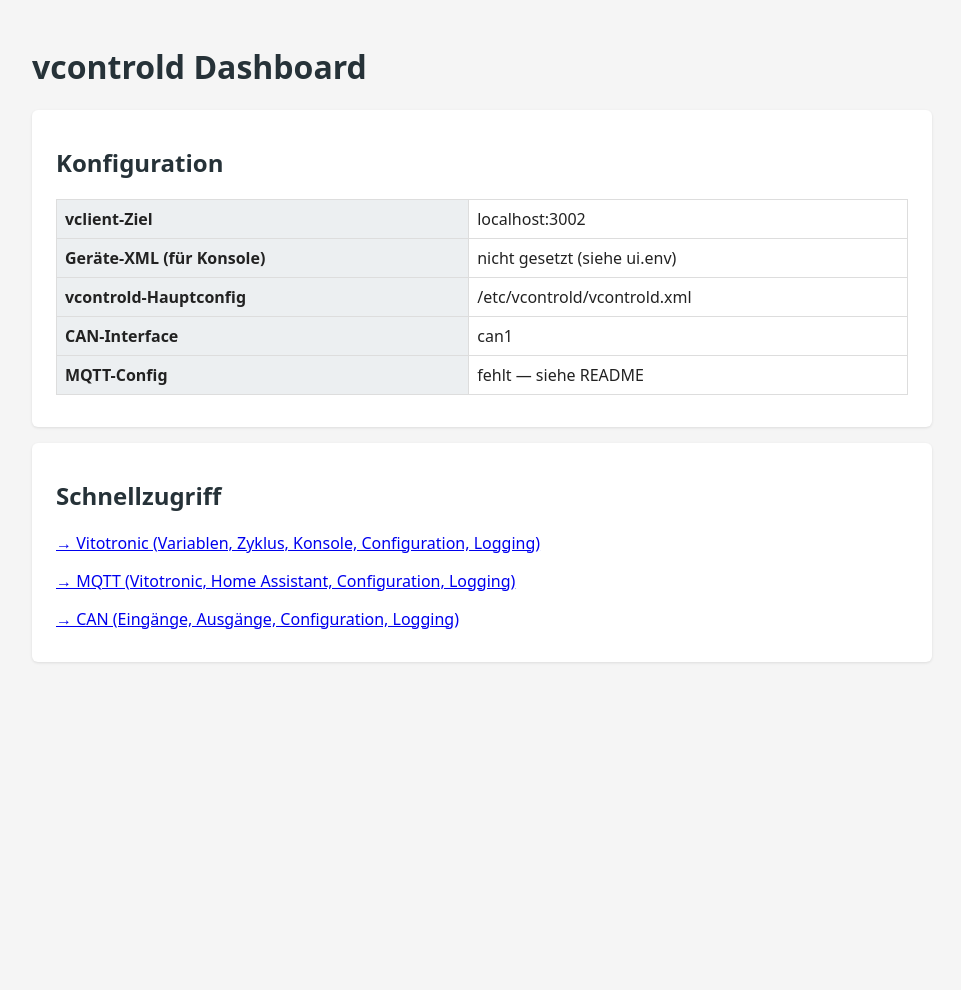
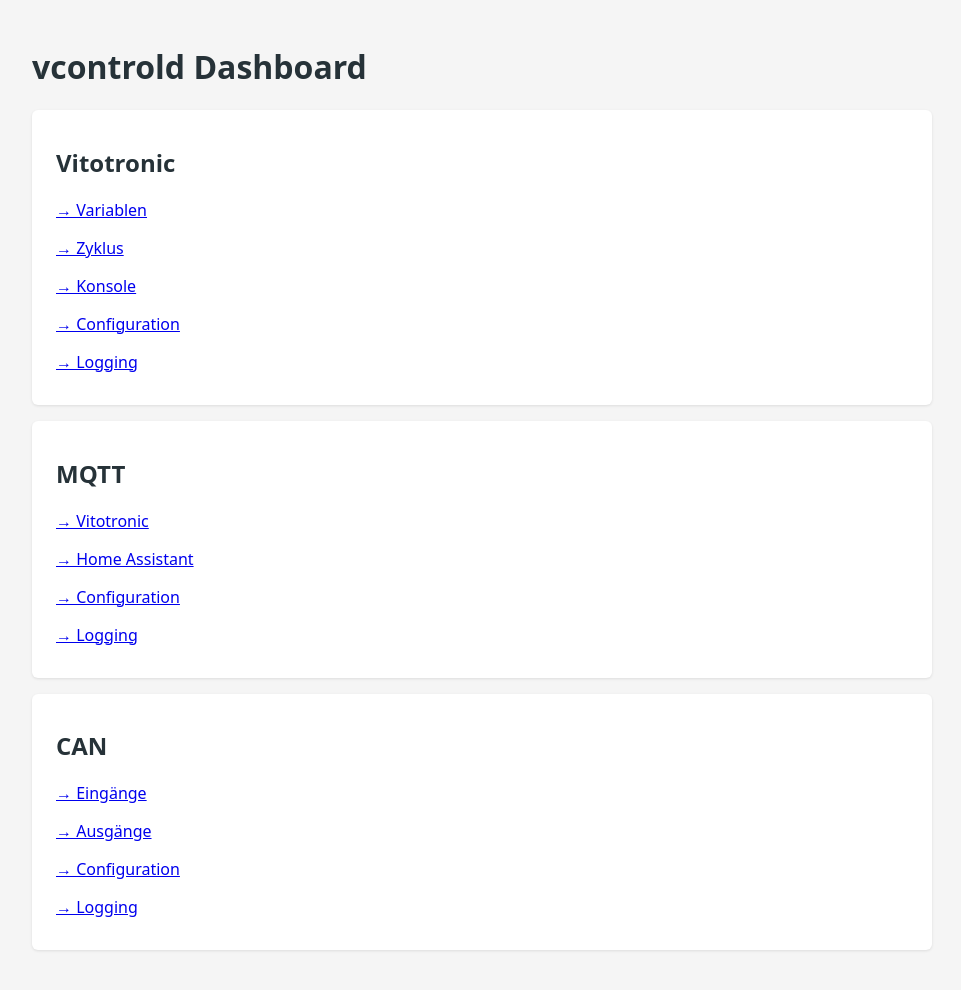
Before and after one commit to juliuskolosnjaji/vcontrold-raspberry-pi, a Flask app: page / in a window 1280 px wide. Shown: the part 46-1036 px from the top of the page, without its empty margins (158-1119 px from the left). Before the commit the page ends 709 px from the top, so only its background shows below. Run offline with Flask 3, Linux system fonts and the light colour scheme; the visitor is signed in with stand-in values (Sample User, id 1).

Commit message:
Dashboard auf strukturierte Links reduziert, Nav/Sidebar/Button-Leiste sticky beim Scrollen
Dashboard zeigt jetzt nur noch die drei Bereiche (Vitotronic/MQTT/CAN) mit Links zu allen
Unterseiten, statt einer Konfigurationstabelle (vclient-Ziel/Geräte-XML/etc., redundant mit den
jeweiligen Seiten selbst) plus Schnellzugriff.

Usability: Top-Navigation, die Bereichs-Seitenleiste und die Live-Werte/Speichern-Buttonleiste
bleiben jetzt beim Scrollen sichtbar (position: sticky) -- bei der ~90-Zeilen-Variablentabelle
mussten Buttons und Navigation vorher erst wieder hochgescrollt werden.

Co-Authored-By: Claude Sonnet 5 <noreply@anthropic.com>

```diff
--- a/ui/app.py
+++ b/ui/app.py
@@ -126,9 +126,7 @@ def logout():
 
 @app.route("/")
 def dashboard():
-    cfg = get_ui_config()
-    mqtt_env = load_env(MQTT_ENV_PATH)
-    return render_template("dashboard.html", cfg=cfg, mqtt_configured=bool(mqtt_env))
+    return render_template("dashboard.html")
 
 
 @app.route("/console", methods=["GET", "POST"])
--- a/ui/static/style.css
+++ b/ui/static/style.css
@@ -1,5 +1,5 @@
 body { font-family: system-ui, sans-serif; margin: 0; background: #f5f5f5; color: #222; }
-nav { background: #263238; padding: 0.75rem 1.5rem; }
+nav { background: #263238; padding: 0.75rem 1.5rem; position: sticky; top: 0; z-index: 30; }
 nav a { color: #eceff1; text-decoration: none; margin-right: 1.5rem; font-weight: 600; }
 nav a:hover { text-decoration: underline; }
 main { padding: 1.5rem; max-width: 900px; margin: 0 auto; }
@@ -57,7 +57,7 @@ main.login-main { padding: 1.5rem; max-width: 360px; width: 100%; margin: 0; }
 
 /* Bereichs-Seitenleiste (Vitotronic/MQTT/CAN, siehe section_nav()-Makro in _macros.html) */
 .section-layout { display: flex; gap: 1.5rem; align-items: flex-start; }
-.section-sidebar { flex: 0 0 150px; background: #263238; border-radius: 6px; padding: 1rem 0; position: sticky; top: 1rem; }
+.section-sidebar { flex: 0 0 150px; background: #263238; border-radius: 6px; padding: 1rem 0; position: sticky; top: calc(45px + 1rem); }
 .section-sidebar a { display: block; color: #b0bec5; text-decoration: none; padding: 0.5rem 1rem; font-weight: 600; }
 .section-sidebar a:hover { color: #eceff1; background: rgba(255,255,255,0.05); }
 .section-sidebar a.active { color: #4fc3f7; border-left: 3px solid #4fc3f7; padding-left: calc(1rem - 3px); }
@@ -70,7 +70,7 @@ main.login-main { padding: 1.5rem; max-width: 360px; width: 100%; margin: 0; }
 /* Live-Werte (Snapshot per Klick, siehe attachLiveValues() in base.html) */
 .live-badge { display: inline-block; margin-left: 0.4rem; font-size: 0.8rem; font-weight: 600; color: #2e7d32; white-space: nowrap; }
 .live-badge-empty { color: #999; font-weight: 400; }
-.live-refresh-row { margin-bottom: 0.75rem; }
+.live-refresh-row { margin-bottom: 0.75rem; position: sticky; top: 45px; z-index: 20; }
 
 /* Variablen-/CAN-Variablen-Tabellen (MQTT-Variablen-, Vcontrold-/Variablen-Seite) */
 .wide-card { max-width: none; }
--- a/ui/templates/dashboard.html
+++ b/ui/templates/dashboard.html
@@ -4,20 +4,27 @@
 <h1>vcontrold Dashboard</h1>
 
 <div class="card">
-  <h2>Konfiguration</h2>
-  <table>
-    <tr><th>vclient-Ziel</th><td>{{ cfg.vclient_host }}:{{ cfg.vclient_port }}</td></tr>
-    <tr><th>Geräte-XML (für Konsole)</th><td>{{ cfg.device_xml or "nicht gesetzt (siehe ui.env)" }}</td></tr>
-    <tr><th>vcontrold-Hauptconfig</th><td>{{ cfg.vcontrold_main_xml }}</td></tr>
-    <tr><th>CAN-Interface</th><td>{{ cfg.can_interface }}</td></tr>
-    <tr><th>MQTT-Config</th><td>{{ "vorhanden (config/mqtt.env)" if mqtt_configured else "fehlt — siehe README" }}</td></tr>
-  </table>
+  <h2>Vitotronic</h2>
+  <p><a href="{{ url_for('vitotronic_variablen_page') }}">→ Variablen</a></p>
+  <p><a href="{{ url_for('variables_page') }}">→ Zyklus</a></p>
+  <p><a href="{{ url_for('console') }}">→ Konsole</a></p>
+  <p><a href="{{ url_for('config_page') }}">→ Configuration</a></p>
+  <p><a href="{{ url_for('vitotronic_logging_page') }}">→ Logging</a></p>
 </div>
 
 <div class="card">
-  <h2>Schnellzugriff</h2>
-  <p><a href="{{ url_for('vitotronic_variablen_page') }}">→ Vitotronic (Variablen, Zyklus, Konsole, Configuration, Logging)</a></p>
-  <p><a href="{{ url_for('mqtt_vitotronic_page') }}">→ MQTT (Vitotronic, Home Assistant, Configuration, Logging)</a></p>
-  <p><a href="{{ url_for('can_eingaenge_page') }}">→ CAN (Eingänge, Ausgänge, Configuration, Logging)</a></p>
+  <h2>MQTT</h2>
+  <p><a href="{{ url_for('mqtt_vitotronic_page') }}">→ Vitotronic</a></p>
+  <p><a href="{{ url_for('mqtt_home_assistant_page') }}">→ Home Assistant</a></p>
+  <p><a href="{{ url_for('mqtt_configuration_page') }}">→ Configuration</a></p>
+  <p><a href="{{ url_for('mqtt_logging_page') }}">→ Logging</a></p>
+</div>
+
+<div class="card">
+  <h2>CAN</h2>
+  <p><a href="{{ url_for('can_eingaenge_page') }}">→ Eingänge</a></p>
+  <p><a href="{{ url_for('can_ausgaenge_page') }}">→ Ausgänge</a></p>
+  <p><a href="{{ url_for('can_configuration_page') }}">→ Configuration</a></p>
+  <p><a href="{{ url_for('can_logging_page') }}">→ Logging</a></p>
 </div>
 {% endblock %}
```
